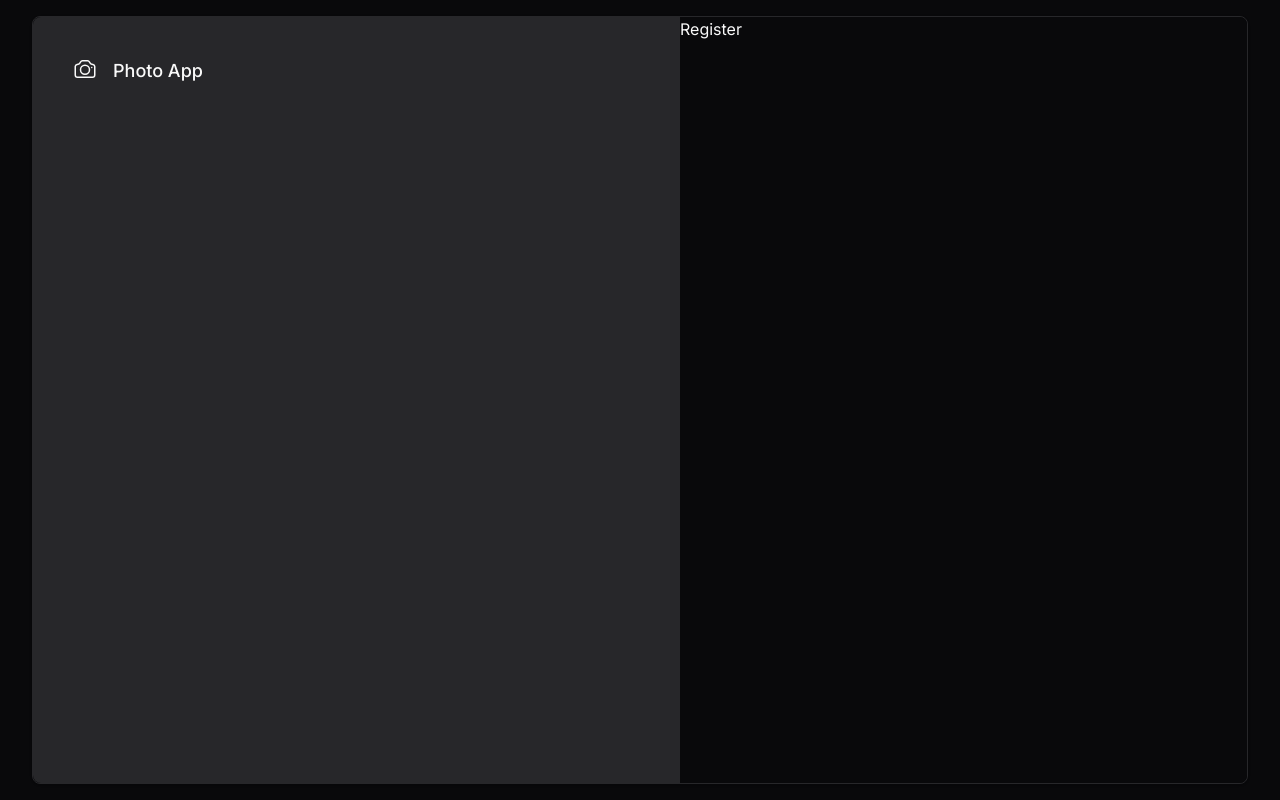
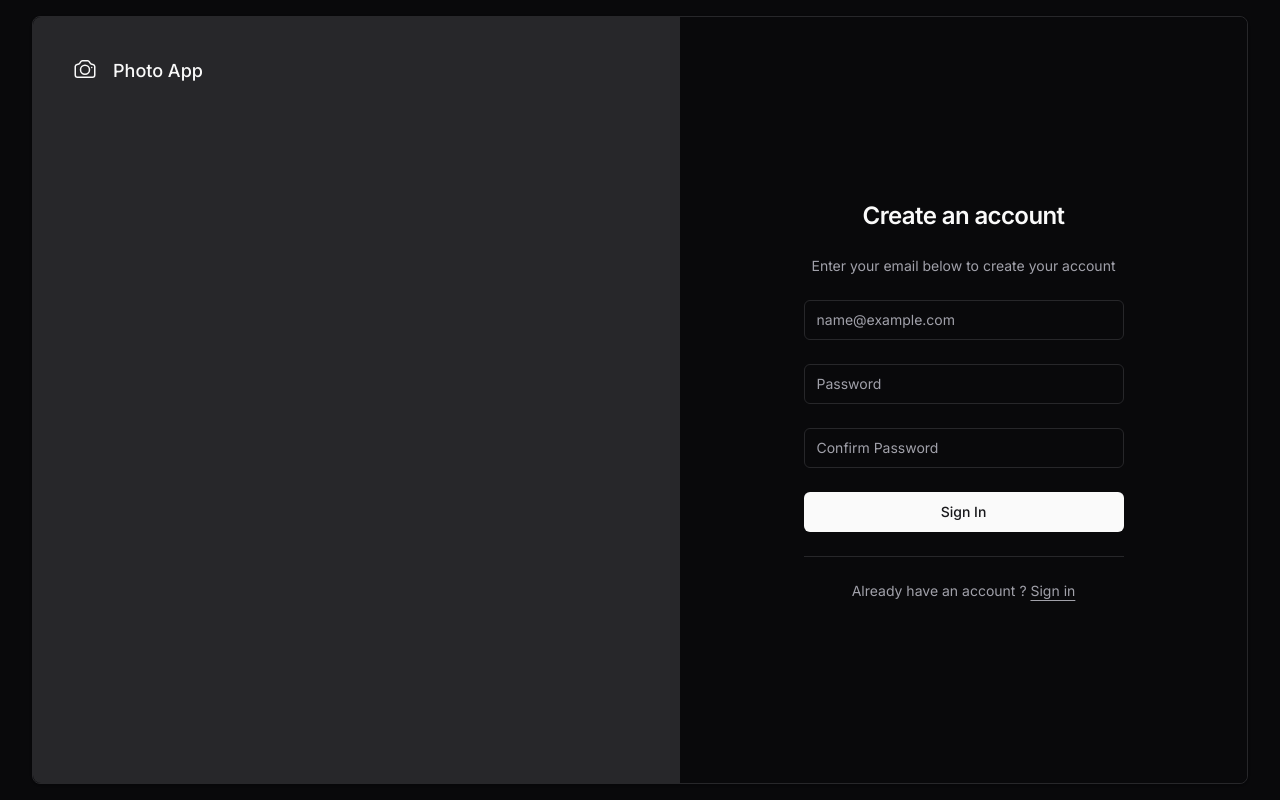
Before and after one commit to Utkarsh-NCI/CPP-Client, a Next.js app in the folder client/: page /register in a window 1280 px wide. Built offline with nearby package versions, Linux system fonts and the light colour scheme.

Commit message:
Register component

```diff
--- a/client/app/(auth)/login/page.tsx
+++ b/client/app/(auth)/login/page.tsx
@@ -19,11 +19,9 @@ export default function Page() {
   return (
     <div className="flex flex-1">
       <div className="flex flex-1 flex-col justify-center space-y-6 items-center">
-        <h1 className="text-2xl font-semibold tracking-tight">
-          Create an account
-        </h1>
+        <h1 className="text-2xl font-semibold tracking-tight">Login</h1>
         <p className="text-sm text-muted-foreground">
-          Enter your email below to create your account
+          Please login to continue
         </p>
         <Input
           id="email"
--- a/client/app/(auth)/register/page.tsx
+++ b/client/app/(auth)/register/page.tsx
@@ -1,3 +1,75 @@
+"use client";
+import { Button } from "@/components/ui/button";
+import { Icons } from "@/components/ui/icons";
+import { Input } from "@/components/ui/input";
+import { Separator } from "@/components/ui/separator";
+import Link from "next/link";
+import { useState } from "react";
+
 export default function Page() {
-  return <>Register</>;
+  const [isLoading, setIsLoading] = useState(false);
+
+  const onSubmit = () => {
+    setIsLoading(true);
+
+    setTimeout(() => {
+      setIsLoading(false);
+    }, 3000);
+  };
+  return (
+    <div className="flex flex-1">
+      <div className="flex flex-1 flex-col justify-center space-y-6 items-center">
+        <h1 className="text-2xl font-semibold tracking-tight">
+          Create an account
+        </h1>
+        <p className="text-sm text-muted-foreground">
+          Enter your email below to create your account
+        </p>
+        <Input
+          id="email"
+          placeholder="name@example.com"
+          type="email"
+          autoCapitalize="none"
+          autoComplete="email"
+          autoCorrect="off"
+          disabled={false}
+          className="max-w-xs"
+        />
+        <Input
+          id="password"
+          placeholder="Password"
+          type="password"
+          autoCapitalize="none"
+          autoComplete="off"
+          autoCorrect="off"
+          disabled={false}
+          className="max-w-xs"
+        />
+        <Input
+          id="confirm-password"
+          placeholder="Confirm Password"
+          type="password"
+          autoCapitalize="none"
+          autoComplete="off"
+          autoCorrect="off"
+          disabled={false}
+          className="max-w-xs"
+        />
+        <Button disabled={false} onClick={onSubmit} className="min-w-80">
+          {isLoading && <Icons.spinner className="mr-2 h-4 w-4 animate-spin" />}
+          Sign In
+        </Button>
+        <Separator className="my-4 max-w-80" />
+        <p className="px-8 text-center text-sm text-muted-foreground">
+          Already have an account ?{" "}
+          <Link
+            href="/login"
+            className="underline underline-offset-4 hover:text-primary"
+          >
+            Sign in
+          </Link>
+        </p>
+      </div>
+    </div>
+  );
 }
```
